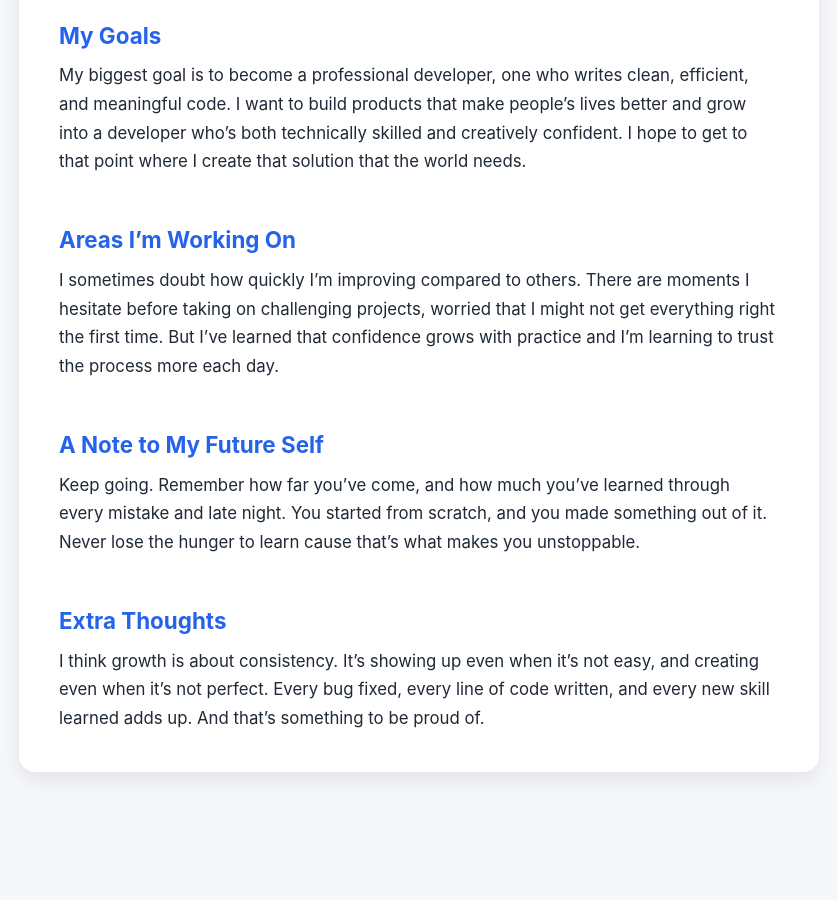
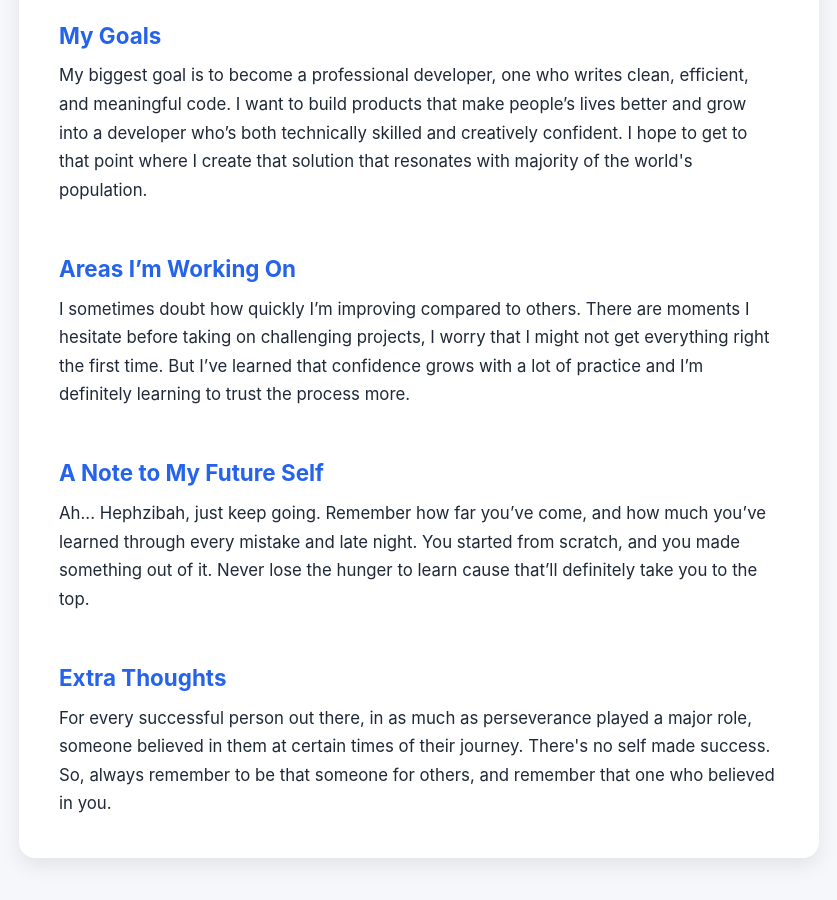
Before and after one commit to NecheHephzibah/profile-card, a plain HTML site: page about.html in a window 1280 px wide. Shown: the part 414-1314 px from the top of the page, without its empty margins (221-1058 px from the left). Before the commit the page ends 1234 px from the top, so only its background shows below. Drawn offline with Linux system fonts and the light colour scheme.

Commit message:
docs: updated about page

```diff
--- a/about.html
+++ b/about.html
@@ -34,7 +34,7 @@
         My biggest goal is to become a professional developer, one who writes clean, efficient,
         and meaningful code. I want to build products that make people’s lives better and grow
         into a developer who’s both technically skilled and creatively confident.
-        I hope to get to that point where I create that solution that the world needs.
+        I hope to get to that point where I create that solution that resonates with majority of the world's population.
       </p>
     </section>
 
@@ -43,26 +43,25 @@
       <p>
         I sometimes doubt how quickly I’m improving compared to others.
         There are moments I hesitate before taking on challenging projects,
-        worried that I might not get everything right the first time.
-        But I’ve learned that confidence grows with practice and I’m learning to trust the process more each day.
+        I worry that I might not get everything right the first time.
+        But I’ve learned that confidence grows with  a lot of practice and I’m definitely learning to trust the process more.
       </p>
     </section>
 
     <section data-testid="test-about-future-note" class="about-section">
       <h2>A Note to My Future Self</h2>
       <p>
-        Keep going. Remember how far you’ve come, and how much you’ve learned through every mistake and late night.
+        Ah... Hephzibah, just keep going. Remember how far you’ve come, and how much you’ve learned through every mistake and late night.
         You started from scratch, and you made something out of it.
-        Never lose the hunger to learn cause that’s what makes you unstoppable.
+        Never lose the hunger to learn cause that’ll definitely take you to the top.
       </p>
     </section>
 
     <section data-testid="test-about-extra" class="about-section">
       <h2>Extra Thoughts</h2>
       <p>
-        I think growth is about consistency. It’s showing up even when it’s not easy,
-        and creating even when it’s not perfect. Every bug fixed, every line of code written,
-        and every new skill learned adds up. And that’s something to be proud of.
+        For every successful person out there, in as much as perseverance played a major role, someone believed in them at certain times
+        of their journey. There's no self made success. So, always remember to be that someone for others, and remember that one who believed in you.
       </p>
     </section>
   </main>
```
